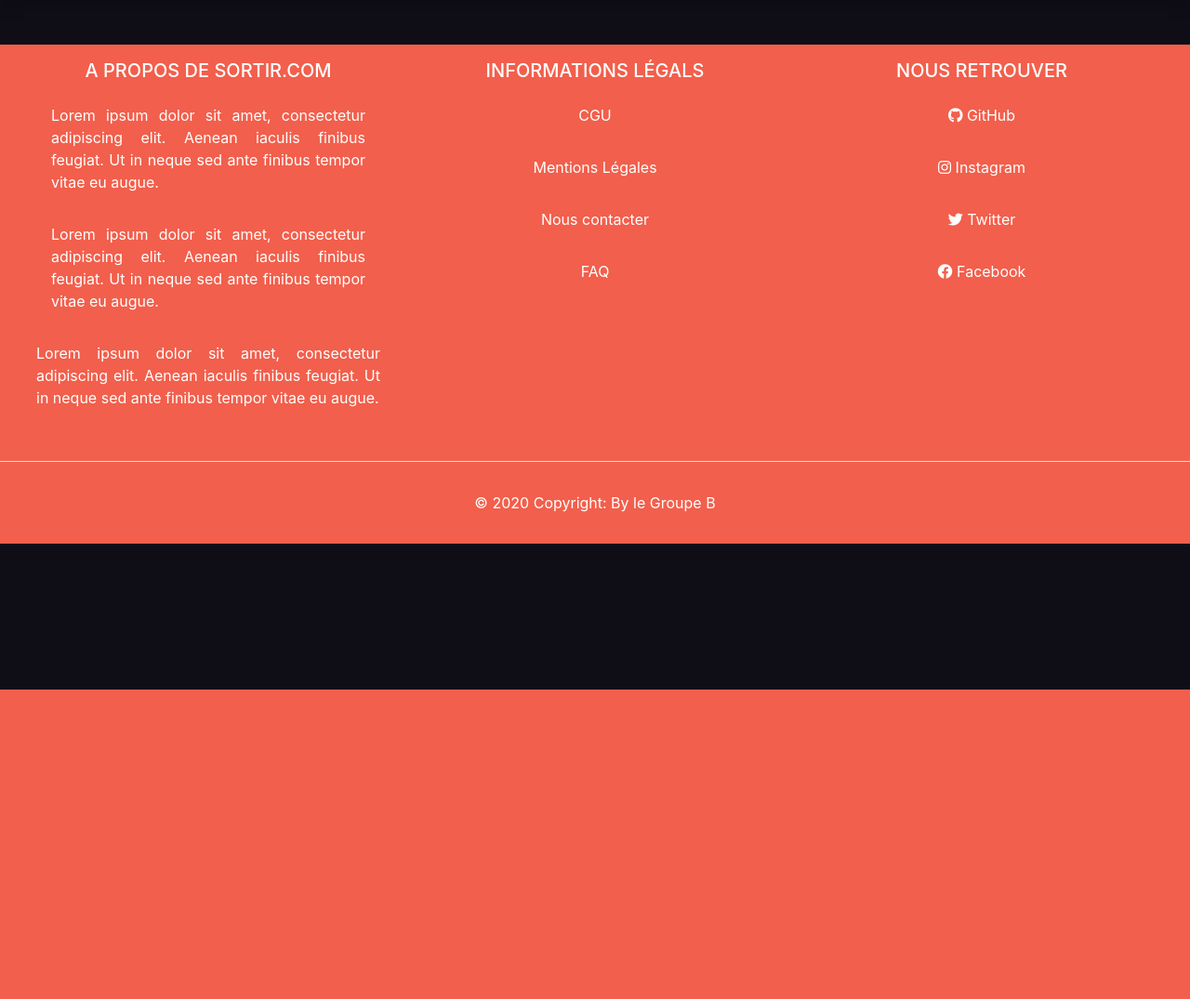
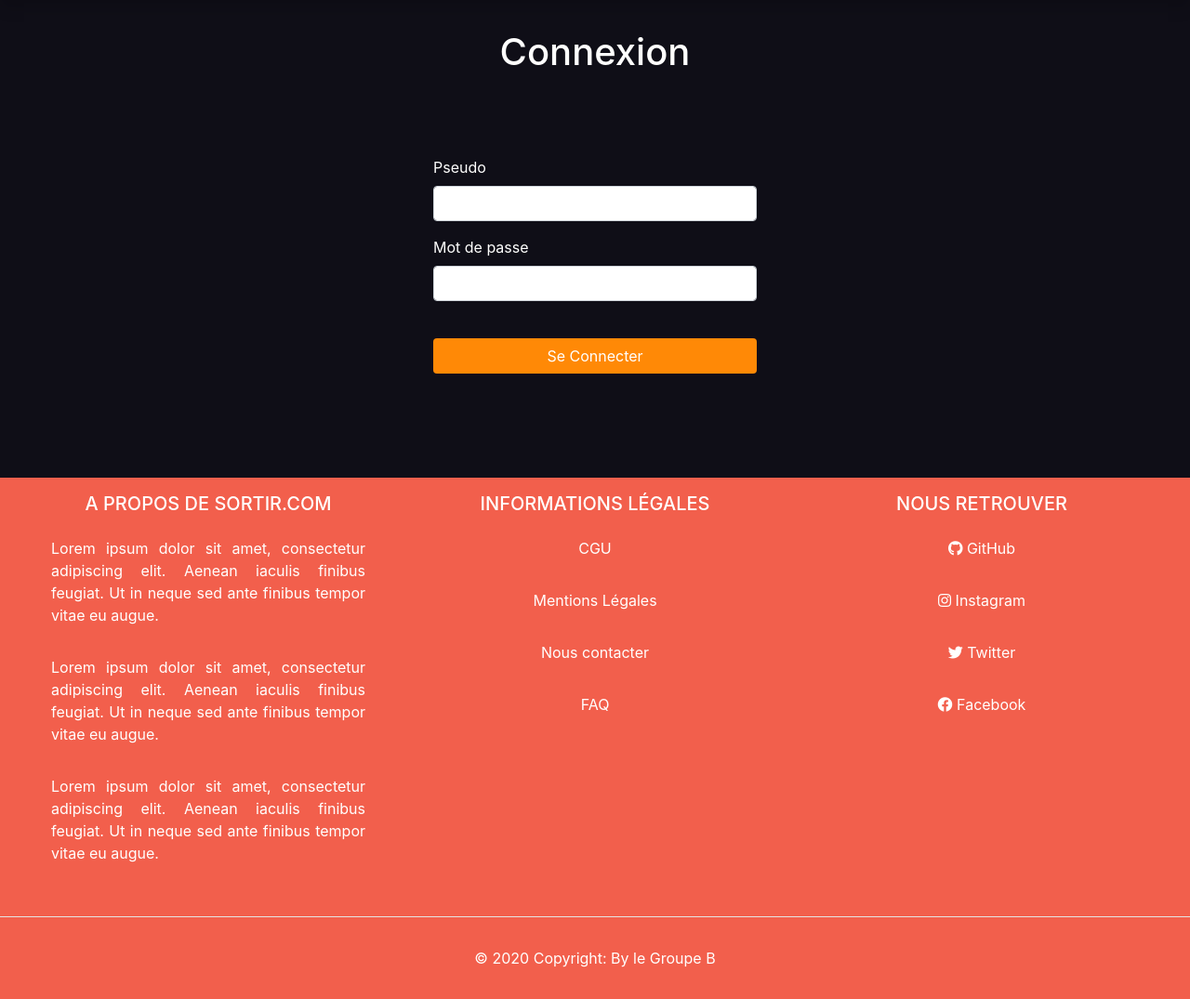
Before and after one commit to De70x/SortirGroupeB, a Symfony app: template templates/user/login.html.twig in a window 1280 px wide. Shown: the part 58-1133 px from the top of the page at 93% size. Before the commit the page ends 800 px from the top, so only its background shows below. Run offline with Twig, Linux system fonts and the light colour scheme; the template is opened without the code that fills it, so the values that code supplies are empty; some libraries are stand-ins or nearby versions.

Commit message:
formulaire de connexion resolution erreur affichage

```diff
--- a/src/Entity/User.php
+++ b/src/Entity/User.php
@@ -316,11 +316,11 @@
      */
     public function getRoles()
     {
+        $role = 'ROLE_USER';
         if ($this->getAdministrateur() == true){
-            return 'ROLE_ADMIN';
-        }else{
-            return 'ROLE_USER';
+            $role='ROLE_ADMIN';
         }
+        return $role;
     }
 
     /**
--- a/templates/base.html.twig
+++ b/templates/base.html.twig
@@ -28,7 +28,7 @@
                 <a class="nav-item nav-link active" href="#">Mes sorties</a>
                 <a class="nav-item nav-link active" href="{{ path('sorties') }}">Toutes les sorties</a>
                 <a class="nav-item nav-link active" href="{{ path('register') }}">S'inscrire</a>
-                <a class="nav-item nav-link active" href="#">Se Connecter</a>
+                <a class="nav-item nav-link active" href="{{path('login')}}">Se Connecter</a>
             </ul>
         </div>
     </nav>
@@ -51,13 +51,13 @@
                         neque sed ante finibus tempor vitae eu augue.</p>
                     <p class="text-justify p-2 m-3"> Lorem ipsum dolor sit amet, consectetur adipiscing elit. Aenean iaculis finibus feugiat. Ut in
                         neque sed ante finibus tempor vitae eu augue.</p>
-                    <p class="text-justify p-2 secm-3"> Lorem ipsum dolor sit amet, consectetur adipiscing elit. Aenean iaculis finibus feugiat. Ut in
+                    <p class="text-justify p-2 m-3"> Lorem ipsum dolor sit amet, consectetur adipiscing elit. Aenean iaculis finibus feugiat. Ut in
                         neque sed ante finibus tempor vitae eu augue.</p>
 
                 </div>
                 <hr class="clearfix w-100 d-md-none pb-3">
                 <div class="col-md-4 mb-md-0 mb-3">
-                    <h5 class="text-uppercase text-center">Informations Légals</h5>
+                    <h5 class="text-uppercase text-center">Informations Légales</h5>
                     <ul class="list-unstyled">
                         <li class="text-center p-2 m-3"><a style="text-decoration: none" href="#">CGU</a></li>
                         <li class="text-center p-2 m-3"><a style="text-decoration: none" href="#">Mentions Légales</a></li>
--- a/templates/user/login.html.twig
+++ b/templates/user/login.html.twig
@@ -1 +1,39 @@
 {% extends 'base.html.twig' %}
+
+
+{% block title %}
+    Connexion
+{% endblock %}
+
+
+{% block main %}
+    <style>
+        label{
+            color: #fffffe;
+        }
+    </style>
+    <div class="container">
+        <div class="row justify-content-center">
+            <div class="col-12 col-sm- 10 col-md-8 col-lg-6 p-3">
+                <h1 class="text-center">Connexion</h1>
+            </div>
+        </div>
+        <div class="row justify-content-center">
+            <div class="col-12 col-sm-10 col-md-8 col-lg-4 p-3 m-5">
+                <form name="login_form" method="post">
+                    <div class="form-group">
+                        <label class="required" for="username">Pseudo</label>
+                        <input type="text" name="_username" id="username" class="form-control" required="required">
+                    </div>
+                    <div class="form-group">
+                        <label class="required" for="password">Mot de passe</label>
+                        <input type="password" name="_password" id="password"class="form-control" required="required">
+                    </div>
+                    <br>
+                    <button class="btn btn-block" type="submit" style="background-color: #ff8906; color:#fffffe">Se Connecter</button>
+                </form>
+            </div>
+        </div>
+    </div>
+
+{% endblock %}
```
Also changed, not shown: src/Controller/UserController.php (+10 -3 lines), 2 other files.
